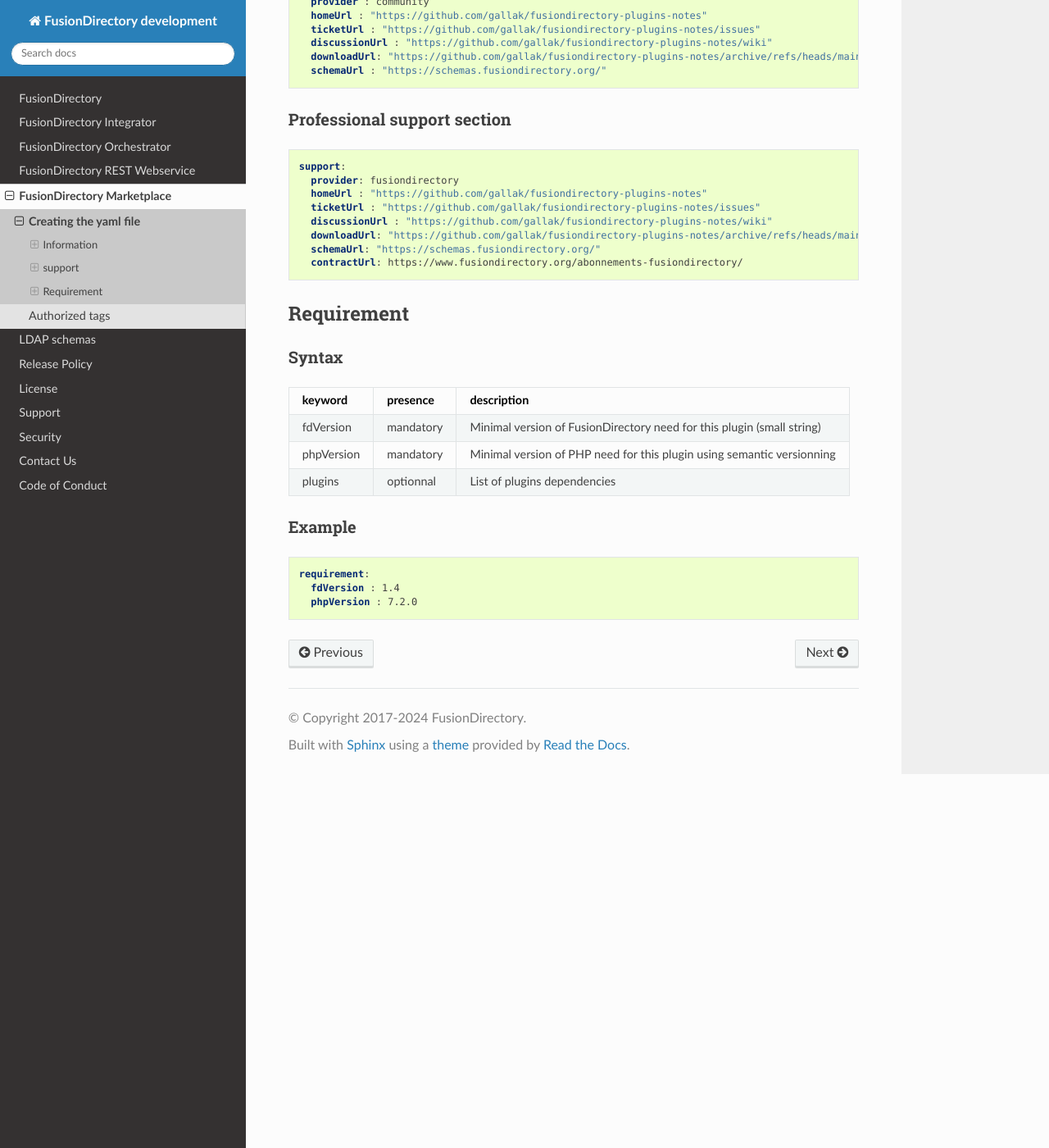
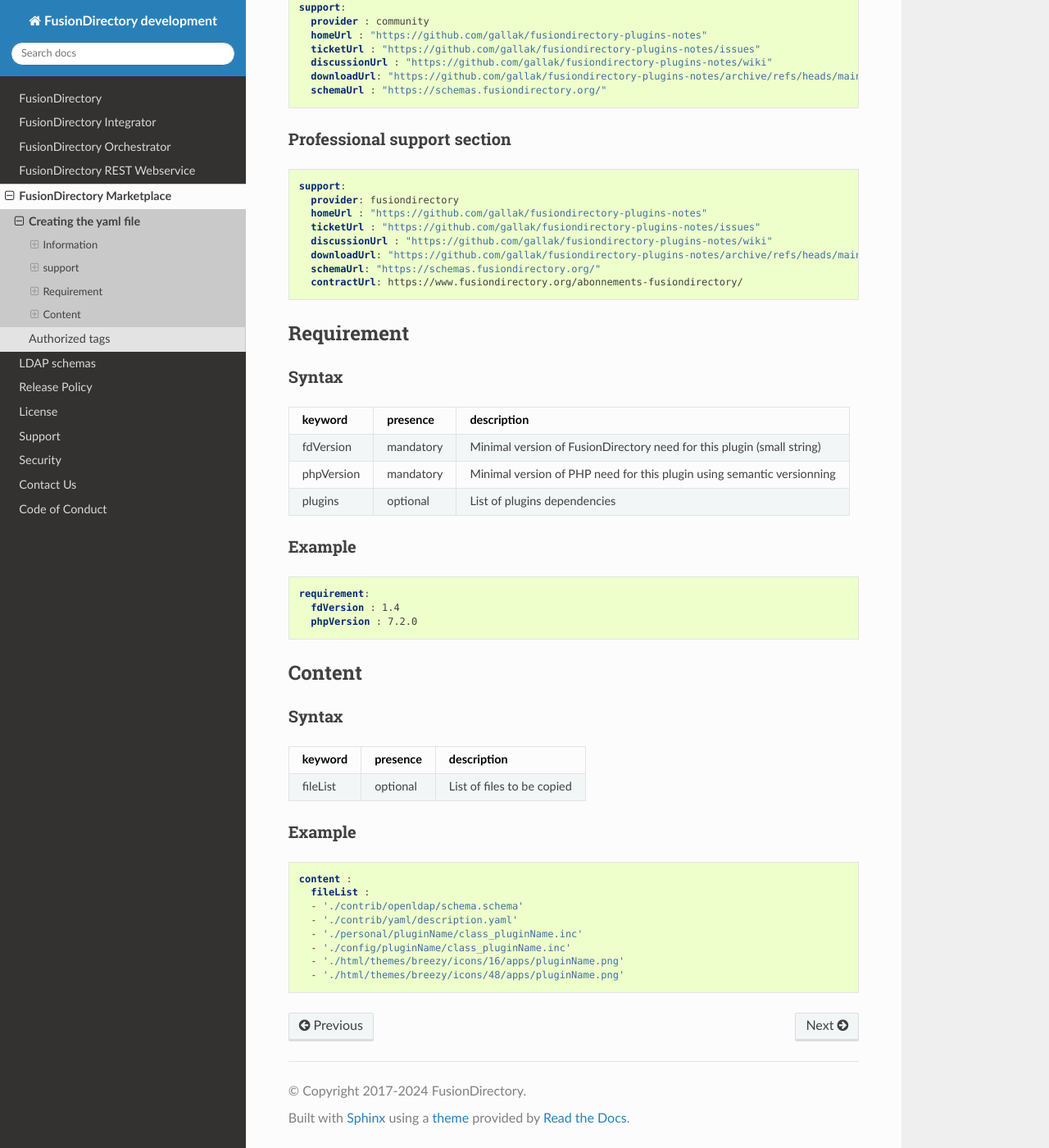
Before and after one commit to fusiondirectory/fusiondirectory-dev-manual, a Sphinx documentation site: the page built from source/fusiondirectory-marketplace/yaml/yaml.rst, in a window 1280 px wide and 1400 px high, scrolled down 1752 px. Shown: the whole window at 82% size. Built offline with Sphinx 7.4.7 and the Read the Docs theme 3.1.0, drawn with Linux system fonts in a browser that asks for light colours; some of the changed text lies outside the part shown.

Commit message:
:sparkles: feat(manual): Add content section
Add content section

Signed-off-by: Jonathan Swaelens <jonathan.swaelens@fusiondirectory.org>

```diff
--- a/source/fusiondirectory-marketplace/yaml/yaml.rst
+++ b/source/fusiondirectory-marketplace/yaml/yaml.rst
@@ -3,11 +3,12 @@
 
 A yaml file must be created in the root folder of your plugin named "control.yaml"
 
-There is 3 parts:
+There is 4 parts:
 
   * information : Mandatory to define the plugin
   * support : Mandatory, content must be equal to the support provided : community is a reserved word for non-company support.
   * requirement : Optional but it's encouraged to fill it
+  * content : Optional for the community provider to install the plugin automatically
 
 Information
 -----------
@@ -127,7 +128,7 @@
 +------------+-----------+-----------------------------------------------------------------------------+
 | phpVersion | mandatory | Minimal version  of PHP need for this plugin using semantic versionning     |
 +------------+-----------+-----------------------------------------------------------------------------+
-| plugins    | optionnal | List of plugins dependencies                                                |
+| plugins    | optional  | List of plugins dependencies                                                |
 +------------+-----------+-----------------------------------------------------------------------------+
 
 
@@ -139,3 +140,30 @@
     requirement:
       fdVersion : 1.4
       phpVersion : 7.2.0
+
+
+Content
+-------
+
+Syntax
+^^^^^^
+
++------------+-----------+-----------------------------------------------------------------------------+
+| keyword    | presence  | description                                                                 |
++============+===========+=============================================================================+
+| fileList   | optional  | List of files to be copied                                                  |
++------------+-----------+-----------------------------------------------------------------------------+
+
+Example
+^^^^^^^
+
+.. code-block:: yaml
+
+    content :
+      fileList :
+      - './contrib/openldap/schema.schema'
+      - './contrib/yaml/description.yaml'
+      - './personal/pluginName/class_pluginName.inc'
+      - './config/pluginName/class_pluginName.inc'
+      - './html/themes/breezy/icons/16/apps/pluginName.png'
+      - './html/themes/breezy/icons/48/apps/pluginName.png'
```
